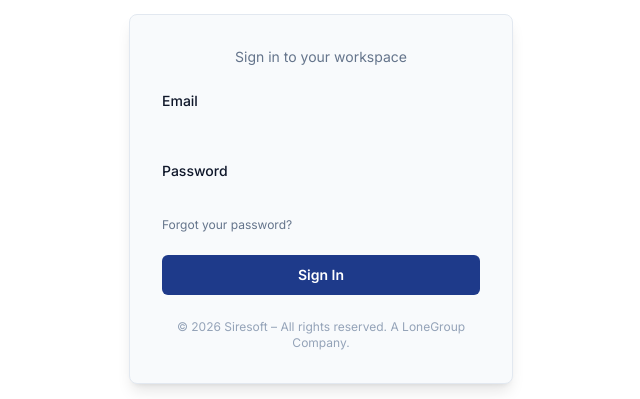
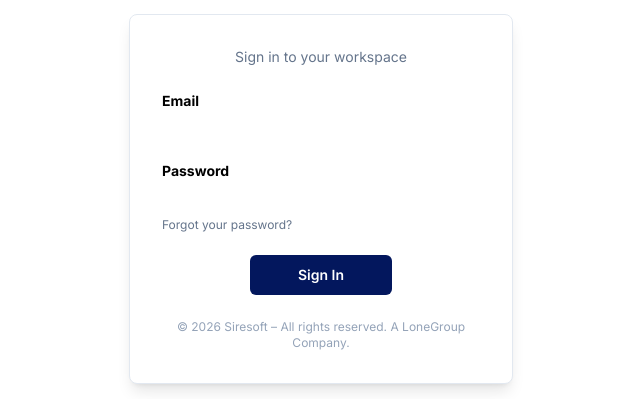
Before and after one commit to muhammadawais000/siresoft-llm, a Django app: template templates/registration/login.html in a window 1280 px wide. Shown: the part 401-800 px from the top of the page, without its empty margins (319-959 px from the left). Run offline with Django 5.2, Linux system fonts and the light colour scheme; the template is opened without the code that fills it, so the values that code supplies are empty, except form fields; tables that the repository leaves empty hold one stand-in row (values such as "Sample post"); form fields are guessed from the names that the template uses.

Commit message:
Refine login page brand styling per feedback
- Logo lockup: mark icon on the left, wordmark + "Leader in Innovation"
  stacked to its right (left-aligned), both images larger.
- "Leader in Innovation" now solid white and bigger, not muted/small.
- Login card explicitly white (hardcoded, not the theme's bg-surface
  variable) -- this screen is a fixed brand look, not theme-adaptive.
- Sign In button centered (not full-width), background #03175D.
- Email/Password labels bold black; input text bold black too.

Co-Authored-By: Claude Sonnet 5 <noreply@anthropic.com>

```diff
--- a/templates/registration/login.html
+++ b/templates/registration/login.html
@@ -19,17 +19,19 @@
     <div class="absolute inset-0 bg-blue-950/60"></div>
 
     <div class="relative flex flex-col items-center">
-      <div class="flex items-center gap-3">
-        <img src="{% static 'img/logo-mark.png' %}" alt="" class="h-10 w-10 sm:h-12 sm:w-12">
-        <img src="{% static 'img/logo-wordmark.png' %}" alt="SireSoft" class="h-7 sm:h-9">
+      <div class="flex items-center gap-4">
+        <img src="{% static 'img/logo-mark.png' %}" alt="" class="h-16 w-16 sm:h-20 sm:w-20">
+        <div class="flex flex-col items-start">
+          <img src="{% static 'img/logo-wordmark.png' %}" alt="SireSoft" class="h-10 sm:h-14">
+          <p class="mt-1 text-base font-semibold tracking-wide text-white sm:text-lg">Leader in Innovation</p>
+        </div>
       </div>
-      <p class="mt-1.5 text-xs font-semibold tracking-wide text-white/80 sm:text-sm">Leader in Innovation</p>
       <h1 class="mt-6 text-center text-2xl font-semibold text-white sm:text-4xl">Login Siresoft LLM</h1>
     </div>
   </header>
 
   <div class="flex flex-1 items-center justify-center overflow-y-auto px-4 py-8">
-    <div class="login-card card w-full max-w-sm p-8">
+    <div class="login-card w-full max-w-sm p-8">
       <p class="mb-6 text-center text-sm text-text-muted">Sign in to your workspace</p>
 
       {% if form.errors %}
@@ -41,18 +43,20 @@
       <form method="post" class="space-y-5" novalidate>
         {% csrf_token %}
         <div>
-          <label for="{{ form.username.id_for_label }}" class="mb-1.5 block text-sm font-medium text-text">Email</label>
+          <label for="{{ form.username.id_for_label }}" class="mb-1.5 block text-sm font-bold text-black">Email</label>
           {{ form.username }}
         </div>
         <div>
-          <label for="{{ form.password.id_for_label }}" class="mb-1.5 block text-sm font-medium text-text">Password</label>
+          <label for="{{ form.password.id_for_label }}" class="mb-1.5 block text-sm font-bold text-black">Password</label>
           {{ form.password }}
           <!-- Decorative for now -- no password-reset flow exists yet
                (would need an email backend wired up). -->
           <a href="#" class="mt-1.5 inline-block text-xs text-text-muted hover:text-accent hover:underline">Forgot your password?</a>
         </div>
         <input type="hidden" name="next" value="{{ next }}">
-        <button type="submit" class="login-btn">Sign In</button>
+        <div class="flex justify-center">
+          <button type="submit" class="login-btn">Sign In</button>
+        </div>
       </form>
 
       <p class="mt-6 text-center text-xs text-text-subtle">&copy; 2026 Siresoft &ndash; All rights reserved. A LoneGroup Company.</p>
```
Also changed, not shown: static_src/input.css (+10 -14 lines), static/css/app.css.
